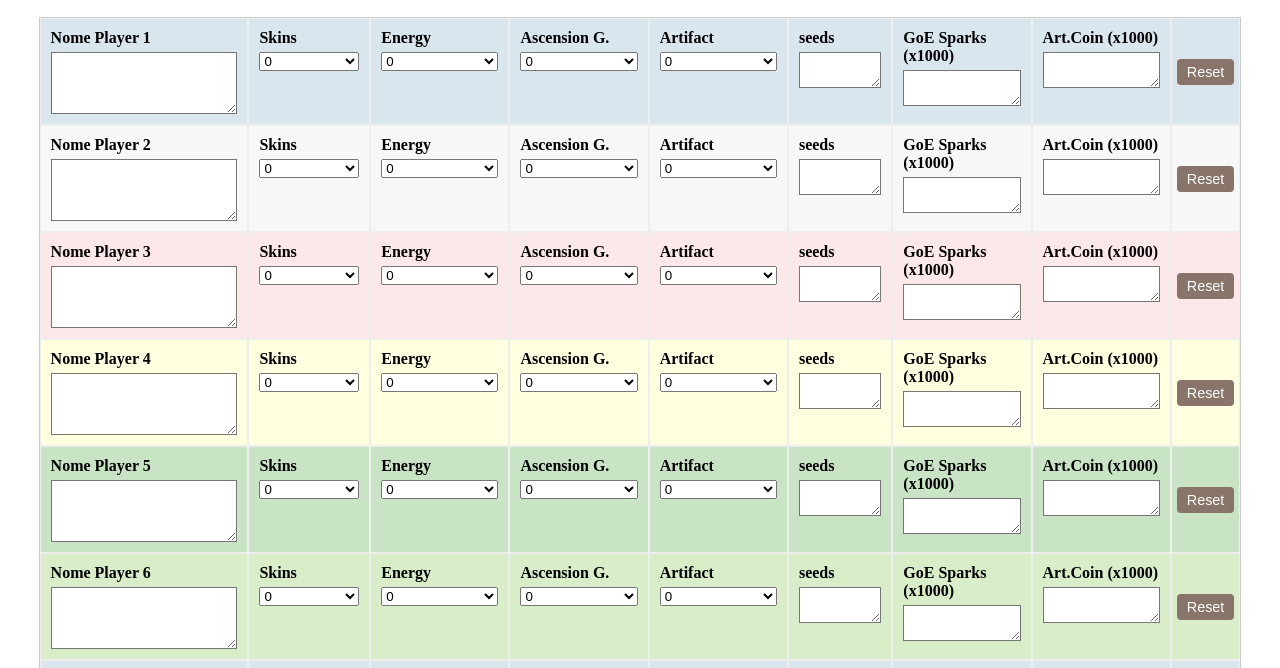
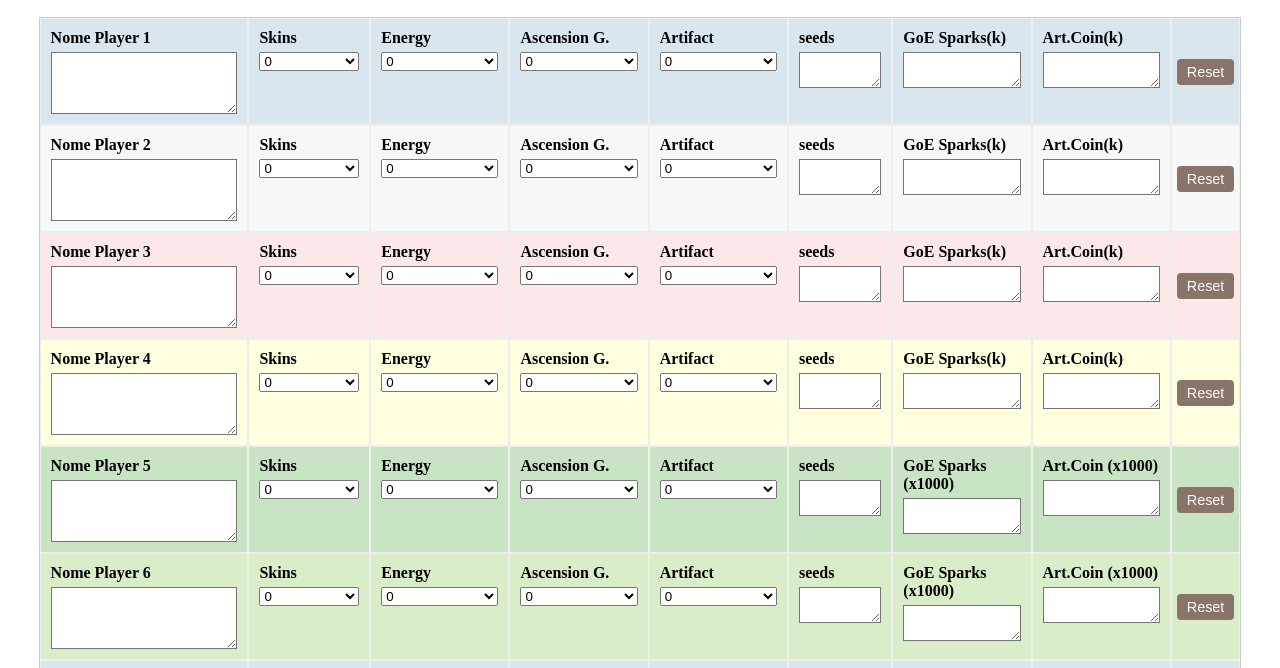
Before and after one commit to gomboalvapore/Events, a plain HTML site: page ToP_v2/index.html in a window 1280 px wide. Shown: the part 62-730 px from the top of the page. Drawn offline with Linux system fonts and the light colour scheme.

Commit message:
Update index.html

```diff
--- a/ToP_v2/index.html
+++ b/ToP_v2/index.html
@@ -73,11 +73,11 @@
             <textarea class="editable-text"></textarea>
         </div>
         <div class="grid-cell">
-            <div class="cell-title">GoE Sparks (x1000)</div>
+            <div class="cell-title">GoE Sparks(k)</div>
             <textarea class="editable-text"></textarea>
         </div>
         <div class="grid-cell">
-            <div class="cell-title">Art.Coin (x1000)</div>
+            <div class="cell-title">Art.Coin(k)</div>
             <textarea class="editable-text"></textarea>
         </div>
         <div class="grid-cell reset-cell">
@@ -146,11 +146,11 @@
             <textarea class="editable-text"></textarea>
         </div>
         <div class="grid-cell">
-            <div class="cell-title">GoE Sparks (x1000)</div>
+            <div class="cell-title">GoE Sparks(k)</div>
             <textarea class="editable-text"></textarea>
         </div>
         <div class="grid-cell">
-            <div class="cell-title">Art.Coin (x1000)</div>
+            <div class="cell-title">Art.Coin(k)</div>
             <textarea class="editable-text"></textarea>
         </div>
         <div class="grid-cell reset-cell">
@@ -219,11 +219,11 @@
             <textarea class="editable-text"></textarea>
         </div>
         <div class="grid-cell">
-            <div class="cell-title">GoE Sparks (x1000)</div>
+            <div class="cell-title">GoE Sparks(k)</div>
             <textarea class="editable-text"></textarea>
         </div>
         <div class="grid-cell">
-            <div class="cell-title">Art.Coin (x1000)</div>
+            <div class="cell-title">Art.Coin(k)</div>
             <textarea class="editable-text"></textarea>
         </div>
         <div class="grid-cell reset-cell">
@@ -292,11 +292,11 @@
             <textarea class="editable-text"></textarea>
         </div>
         <div class="grid-cell">
-            <div class="cell-title">GoE Sparks (x1000)</div>
+            <div class="cell-title">GoE Sparks(k)</div>
             <textarea class="editable-text"></textarea>
         </div>
         <div class="grid-cell">
-            <div class="cell-title">Art.Coin (x1000)</div>
+            <div class="cell-title">Art.Coin(k)</div>
             <textarea class="editable-text"></textarea>
         </div>
         <div class="grid-cell reset-cell">
```
